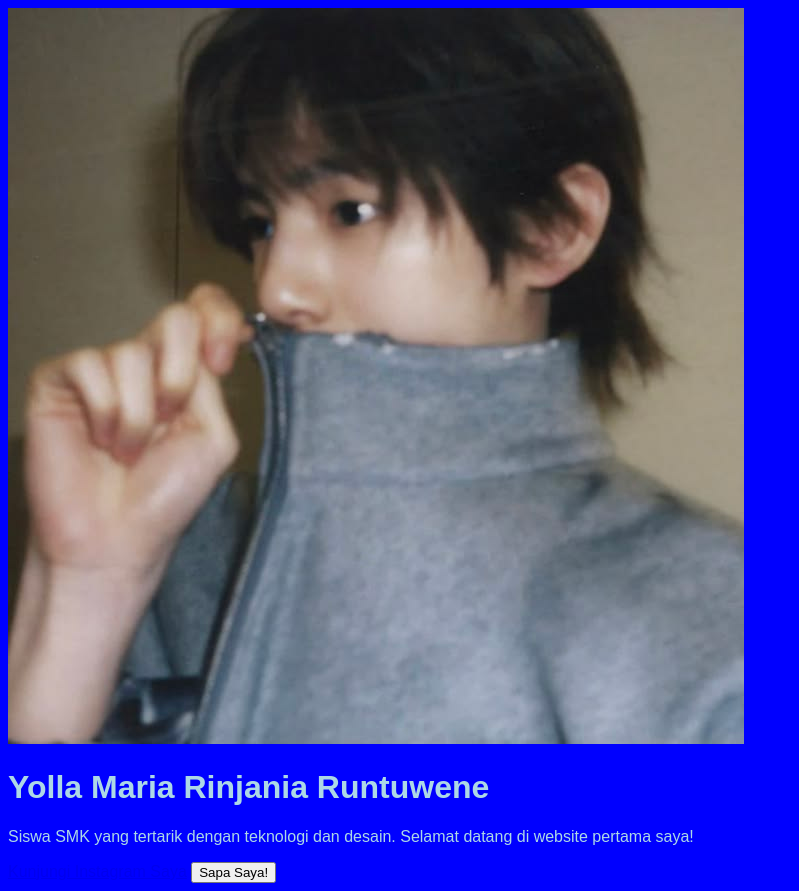
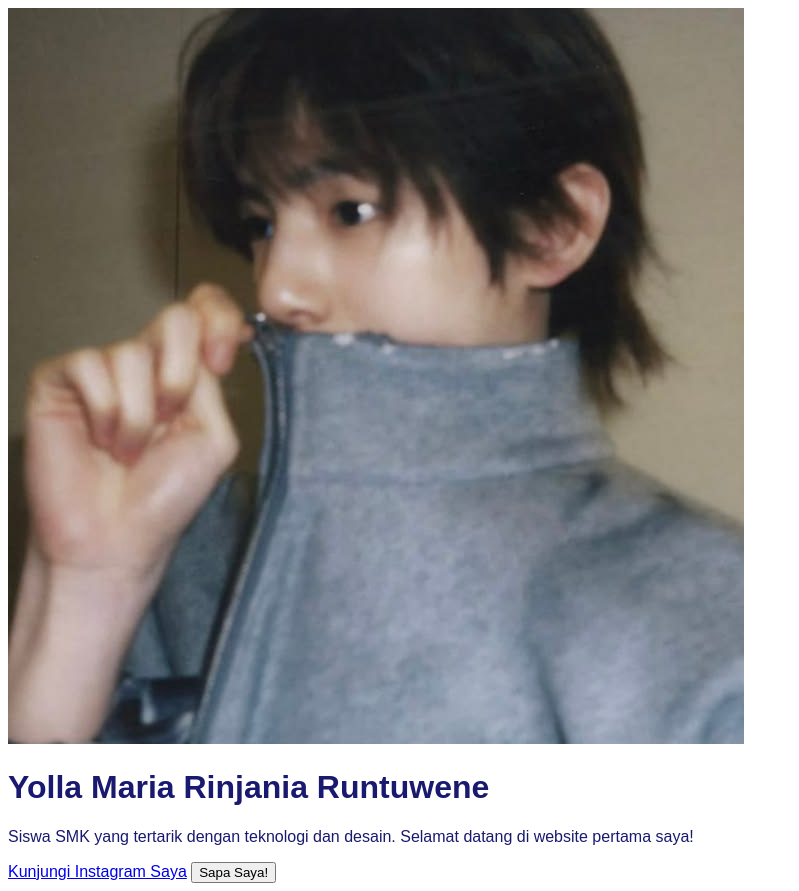
Before and after one commit to yollaimutlucu/Pelatihan-TIK, a plain HTML site: page index.html in a window 1280 px wide. Shown: the whole page, without its empty margins (0-799 px from the left). Drawn offline with Linux system fonts and the light colour scheme; a script that the page names is missing.

Commit message:
Update style.css

```diff
--- a/style.css
+++ b/style.css
@@ -1,14 +1,14 @@
 body {
-    background-color: #0000FF; /* Warna biru cerah */
-    font-family: Arial, Sans-serif; /* Jenis huruf yang bersih dan mudah dibaca */
-    color: #ADD8E6; /* Warna teks utama (Biru langit) */
+    background-color: #FFFFEO; /* Warna kuning cerah */
+    font-family:Arial,sans-serif; /* Jenis huruf yang bersih dan mudah dibaca */
+    color: #191970; /* warna teks utama (biru gelap) */
 }
 
 .kartu-profil {
     width: 300px
     margin: 50px auto; /*50px jarak atas/bawah, auto menengahkan kiri/kanan */
     padding: 20px;
-    background-color: black;
+    background-color: red;
     border-radius: 15px; /*membuat sudut menjadi melengkung */
     box-shadow: 0 4px 8px rgba(0,0,0,0,1); /* Efek bayangan */
     text-align: center; /* Menengahkan semua teks di dalam kartu */
@@ -16,5 +16,5 @@ body {
 
 .kartu-profile img {
     width: 150px;
-  border-radius: 50%; /* Trik untuk membuat gambar persegi menjadi lingkaran sempurna */
+    border-radius: 50%; /* Trik untuk membuat gambar persegi menjadi lingkaran sempurna */
 }
```
